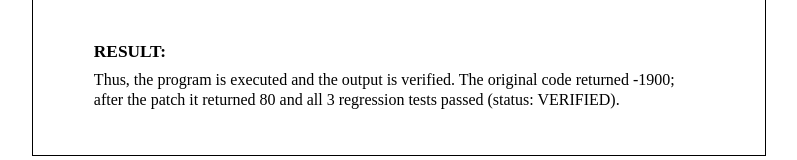
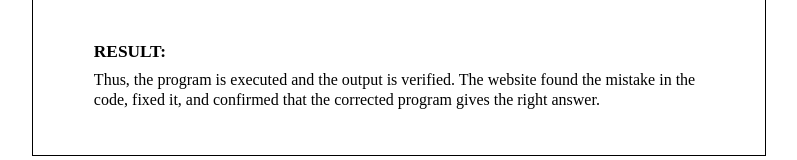
Before and after one commit to shalomarputhasingh/PatchPilot, a Next.js app: page /report in a window 1280 px wide. Shown: the part 5558-5718 px from the top of the page, without its empty margins (241-1038 px from the left). Built offline with nearby package versions, Linux system fonts and the light colour scheme.

Commit message:
Make report RESULT non-technical
Co-Authored-By: Claude Sonnet 5.5 <noreply@anthropic.com>
Claude-Session: https://claude.ai/code/session_013eUVRVq7B7xKrDZnztB4qG

```diff
--- a/app/(report)/report/page.tsx
+++ b/app/(report)/report/page.tsx
@@ -132,7 +132,7 @@ export default function ReportPage() {
           </div>
           <div style={{ marginTop: "auto" }}>
             <h2 className="sec" style={{ margin: "0 0 2mm" }}>RESULT:</h2>
-            <p style={{ margin: 0 }}>Thus, the program is executed and the output is verified. The original code returned -1900; after the patch it returned 80 and all 3 regression tests passed (status: VERIFIED).</p>
+            <p style={{ margin: 0 }}>Thus, the program is executed and the output is verified. The website found the mistake in the code, fixed it, and confirmed that the corrected program gives the right answer.</p>
           </div>
         </div>
       </div>
```
Also changed, not shown: 1 other file (tests, documents, lock files or other folders).
